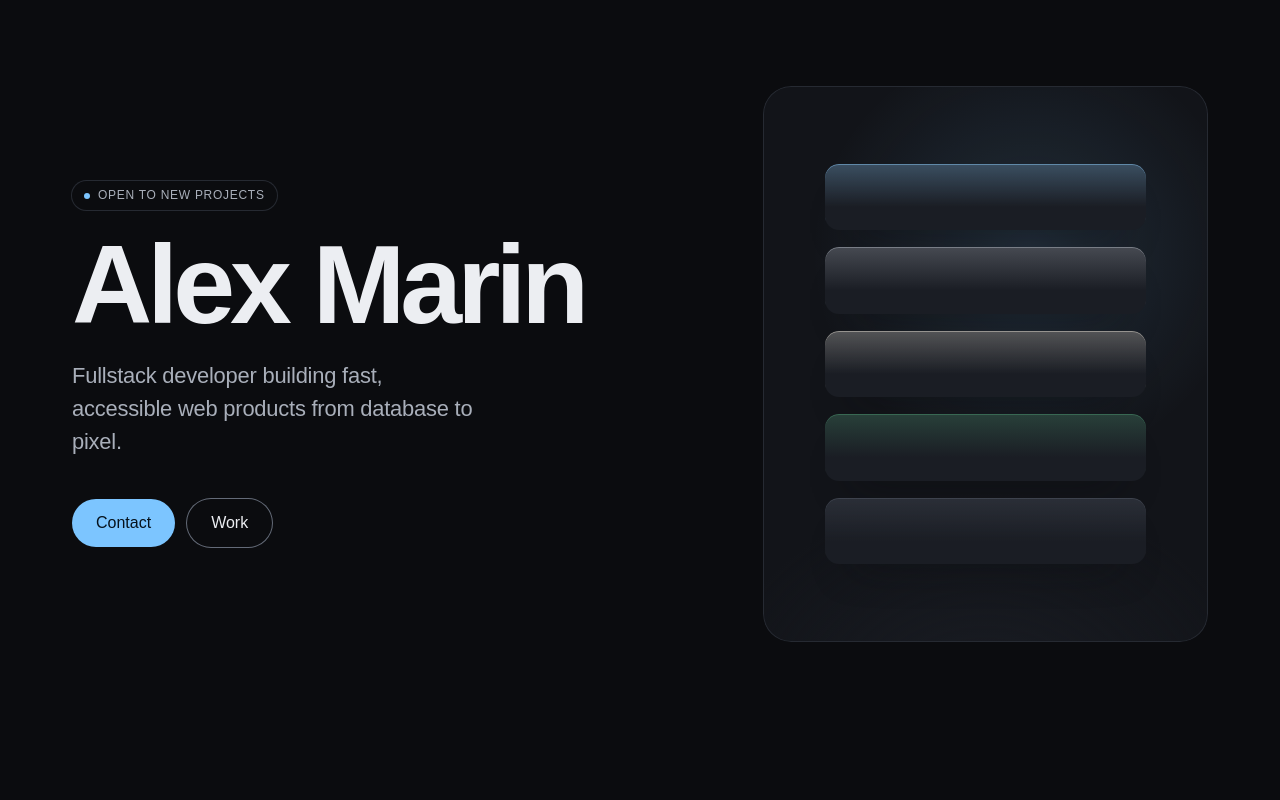
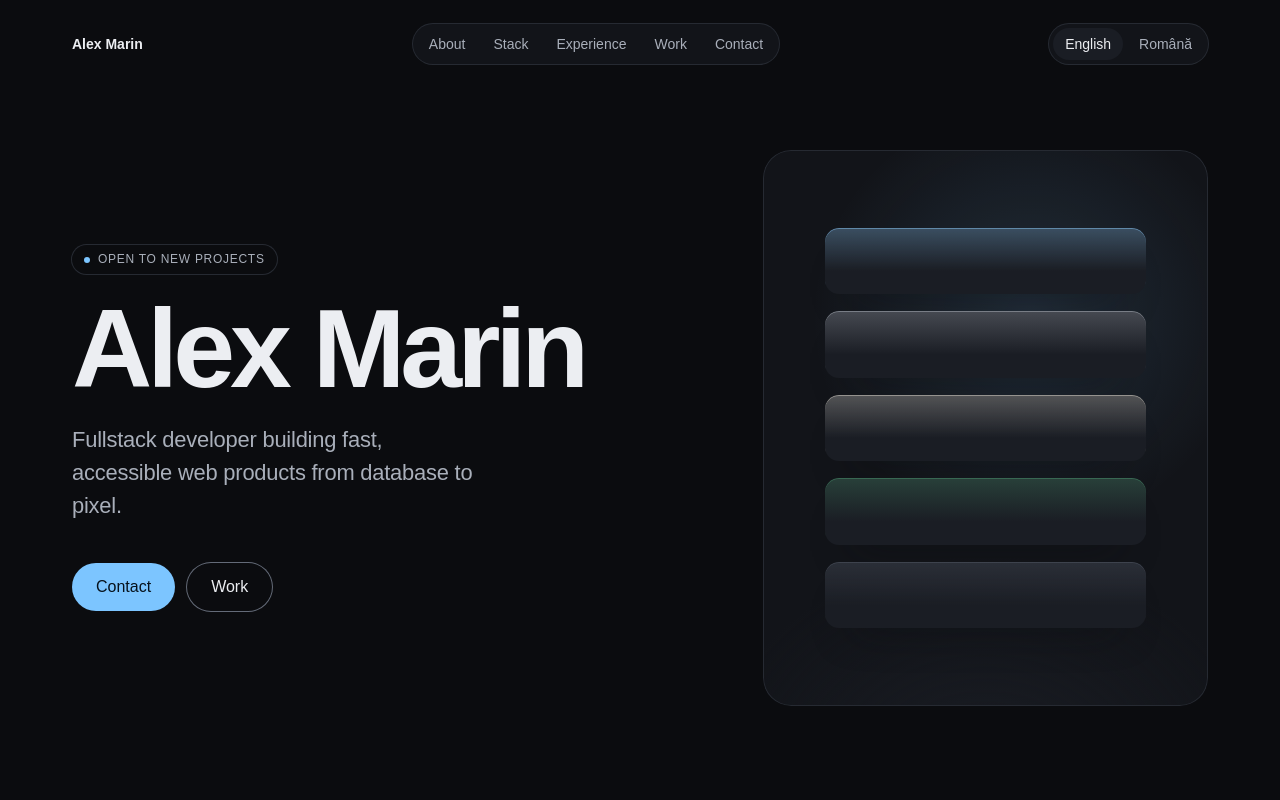
Before and after one commit to DorobatMihaiGit/presentation, a Next.js app: page /en in a window 1280 px wide. Shown: the top 800 px of the page. Built offline with nearby package versions, Linux system fonts and the light colour scheme; a web font is replaced by a local one.

Commit message:
feat(ui): add header, language switch and footer

```diff
--- a/messages/en.json
+++ b/messages/en.json
@@ -4,7 +4,21 @@
     "description": "Portfolio and CV of a fullstack developer."
   },
   "Layout": {
-    "skipToContent": "Skip to content"
+    "skipToContent": "Skip to content",
+    "backToTop": "Back to top"
+  },
+  "Nav": {
+    "label": "Sections",
+    "about": "About",
+    "skills": "Stack",
+    "experience": "Experience",
+    "projects": "Work",
+    "contact": "Contact"
+  },
+  "LocaleSwitcher": {
+    "label": "Language",
+    "en": "English",
+    "ro": "Română"
   },
   "Availability": {
     "open": "Open to new projects",
--- a/messages/ro.json
+++ b/messages/ro.json
@@ -4,7 +4,21 @@
     "description": "Portofoliul și CV-ul unui dezvoltator fullstack."
   },
   "Layout": {
-    "skipToContent": "Sari la conținut"
+    "skipToContent": "Sari la conținut",
+    "backToTop": "Înapoi sus"
+  },
+  "Nav": {
+    "label": "Secțiuni",
+    "about": "Despre",
+    "skills": "Stiva",
+    "experience": "Experiență",
+    "projects": "Proiecte",
+    "contact": "Contact"
+  },
+  "LocaleSwitcher": {
+    "label": "Limbă",
+    "en": "English",
+    "ro": "Română"
   },
   "Availability": {
     "open": "Disponibil pentru proiecte noi",
--- a/src/app/[locale]/layout.tsx
+++ b/src/app/[locale]/layout.tsx
@@ -1,6 +1,9 @@
 import type { Metadata, Viewport } from "next";
 import { NextIntlClientProvider } from "next-intl";
 import { getLocale, getTranslations } from "next-intl/server";
+import { SiteFooter } from "@/components/site/SiteFooter";
+import { SiteHeader } from "@/components/site/SiteHeader";
+import { getCv } from "@/content/get-cv";
 import { routing } from "@/i18n/routing";
 import { mono, sans } from "../fonts";
 import "../globals.css";
@@ -27,6 +30,7 @@ export default async function LocaleLayout({
   children,
 }: LayoutProps<"/[locale]">) {
   const locale = await getLocale();
+  const cv = await getCv(locale);
   const t = await getTranslations("Layout");
 
   return (
@@ -43,9 +47,11 @@ export default async function LocaleLayout({
           {t("skipToContent")}
         </a>
         <NextIntlClientProvider>
+          <SiteHeader cv={cv} />
           <main id="main" tabIndex={-1} className="focus:outline-none">
             {children}
           </main>
+          <SiteFooter cv={cv} />
         </NextIntlClientProvider>
       </body>
     </html>
--- /dev/null
+++ b/src/components/site/LocaleSwitcher.tsx
@@ -0,0 +1,27 @@
+import { useTranslations } from "next-intl";
+import { Link } from "@/i18n/navigation";
+import { type Locale, routing } from "@/i18n/routing";
+
+export function LocaleSwitcher({ locale }: { locale: Locale }) {
+  const t = useTranslations("LocaleSwitcher");
+
+  return (
+    <nav aria-label={t("label")}>
+      <ul className="flex gap-1 rounded-full bg-surface p-1 ring-1 ring-line">
+        {routing.locales.map((target) => (
+          <li key={target}>
+            <Link
+              href="/"
+              locale={target}
+              lang={target}
+              aria-current={target === locale ? "page" : undefined}
+              className="block rounded-full px-3 py-1.5 text-sm text-ink-muted transition-colors hover:text-ink aria-[current=page]:bg-raised aria-[current=page]:text-ink"
+            >
+              {t(target)}
+            </Link>
+          </li>
+        ))}
+      </ul>
+    </nav>
+  );
+}
--- /dev/null
+++ b/src/components/site/SiteFooter.tsx
@@ -0,0 +1,15 @@
+import { useTranslations } from "next-intl";
+import type { Cv } from "@/content/types";
+
+export function SiteFooter({ cv }: { cv: Cv }) {
+  const t = useTranslations("Layout");
+
+  return (
+    <footer className="mx-auto flex w-full max-w-content flex-col gap-4 border-t px-gutter py-10 text-sm text-ink-muted sm:flex-row sm:items-center sm:justify-between">
+      <p>© {cv.profile.fullName.value}</p>
+      <a href="#top" className="text-ink transition-colors hover:text-signal">
+        {t("backToTop")}
+      </a>
+    </footer>
+  );
+}
--- /dev/null
+++ b/src/components/site/SiteHeader.tsx
@@ -0,0 +1,44 @@
+import { useTranslations } from "next-intl";
+import type { Cv } from "@/content/types";
+import { LocaleSwitcher } from "./LocaleSwitcher";
+
+const SECTIONS = [
+  "about",
+  "skills",
+  "experience",
+  "projects",
+  "contact",
+] as const;
+
+export function SiteHeader({ cv }: { cv: Cv }) {
+  const t = useTranslations("Nav");
+
+  return (
+    <header
+      id="top"
+      className="mx-auto flex w-full max-w-content items-center justify-between gap-6 px-gutter pt-6"
+    >
+      <a
+        href="#top"
+        className="rounded-full py-1.5 text-sm font-semibold text-ink"
+      >
+        {cv.profile.fullName.value}
+      </a>
+      <nav aria-label={t("label")} className="hidden md:block">
+        <ul className="flex gap-1 rounded-full bg-surface p-1 ring-1 ring-line">
+          {SECTIONS.map((id) => (
+            <li key={id}>
+              <a
+                href={`#${id}`}
+                className="block rounded-full px-3 py-1.5 text-sm text-ink-muted transition-colors hover:bg-raised hover:text-ink"
+              >
+                {t(id)}
+              </a>
+            </li>
+          ))}
+        </ul>
+      </nav>
+      <LocaleSwitcher locale={cv.locale} />
+    </header>
+  );
+}
--- /dev/null
+++ b/src/i18n/navigation.ts
@@ -0,0 +1,4 @@
+import { createNavigation } from "next-intl/navigation";
+import { routing } from "./routing";
+
+export const { Link, getPathname } = createNavigation(routing);
```
Also changed, not shown: 1 other file (tests, documents, lock files or other folders).
